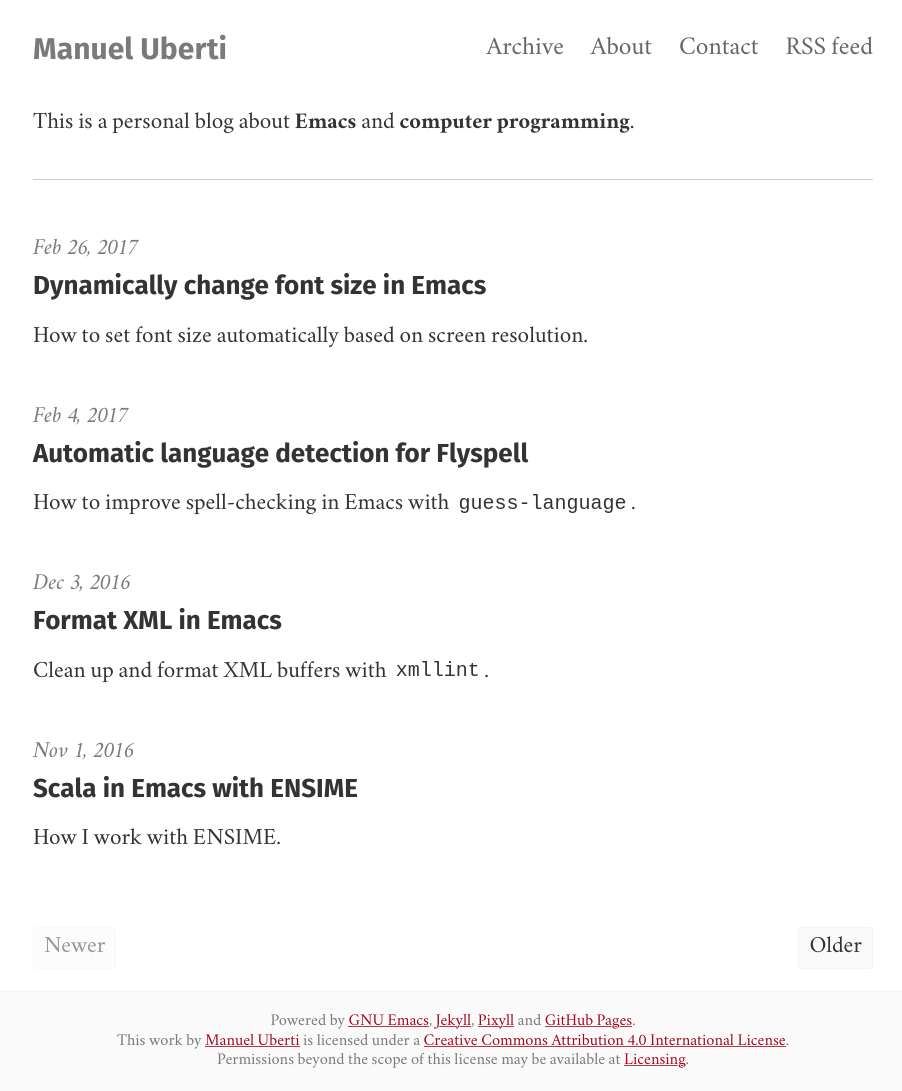
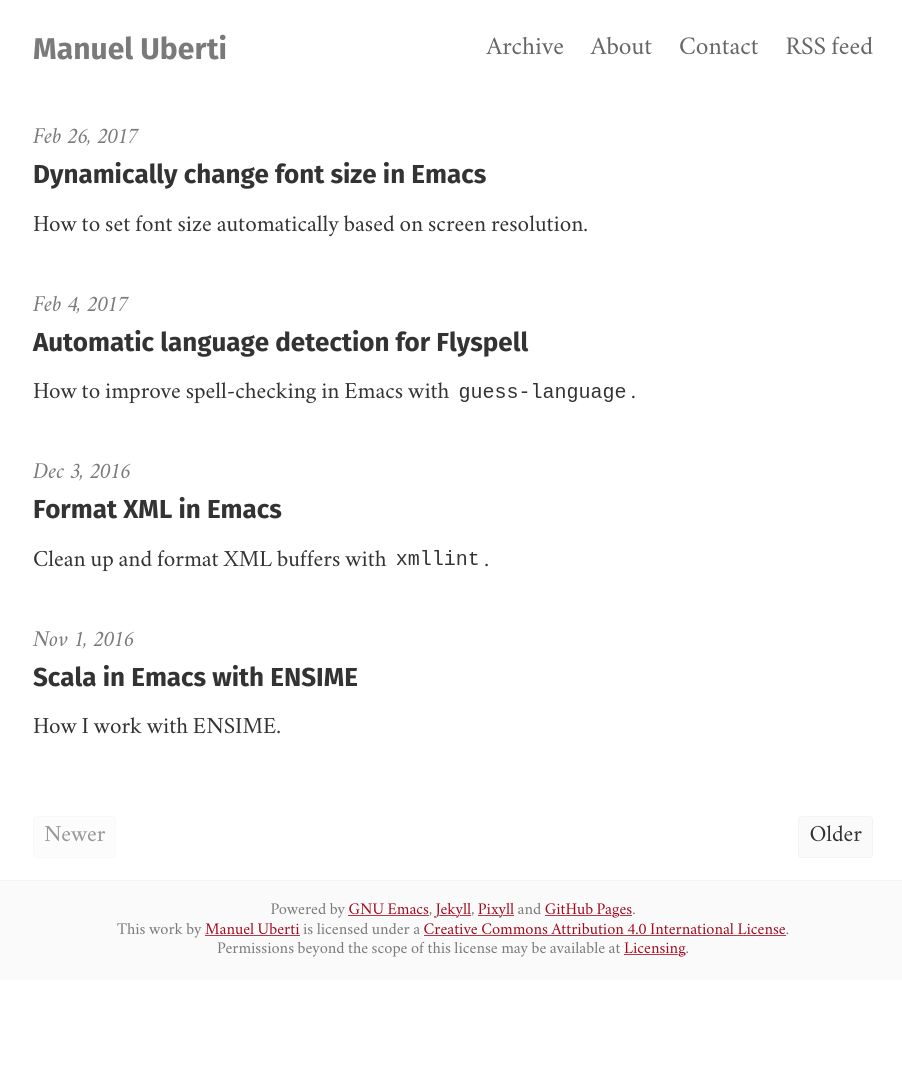
Before and after one commit to manuel-uberti/manuel-uberti.github.io, a Jekyll site: the page built from index.html, in a window 1280 px wide. Shown: the whole page, without its empty margins (187-1089 px from the left). Built offline with Jekyll 4.4.1, drawn with Linux system fonts in a browser that asks for light colours; some web fonts are replaced; the list of posts is cut into pages by our own code; after the commit the page ends 980 px from its top, so only the background shows below that.

Commit message:
Remove intro paragraph

```diff
--- a/index.html
+++ b/index.html
@@ -4,8 +4,6 @@ layout: default
 {% assign posts_count = (paginator.posts | size) %}
 
 <div class="home">
-    <p>This is a personal blog about <strong>Emacs</strong> and <strong>computer programming</strong>.</p>
-    <hr/>
     {% if posts_count > 0 %}
     <div class="posts">
         {% for post in paginator.posts %}
```
